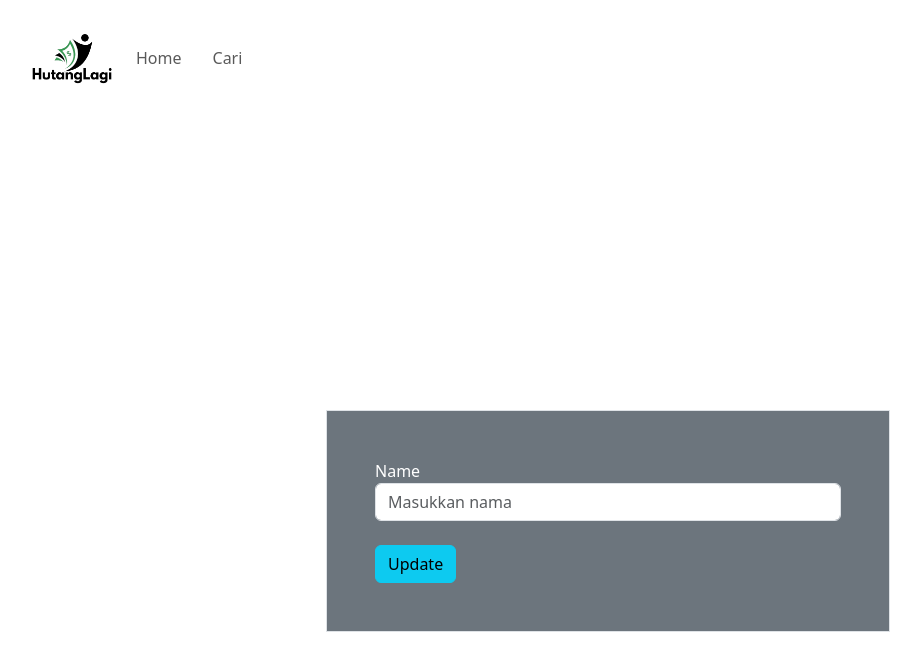
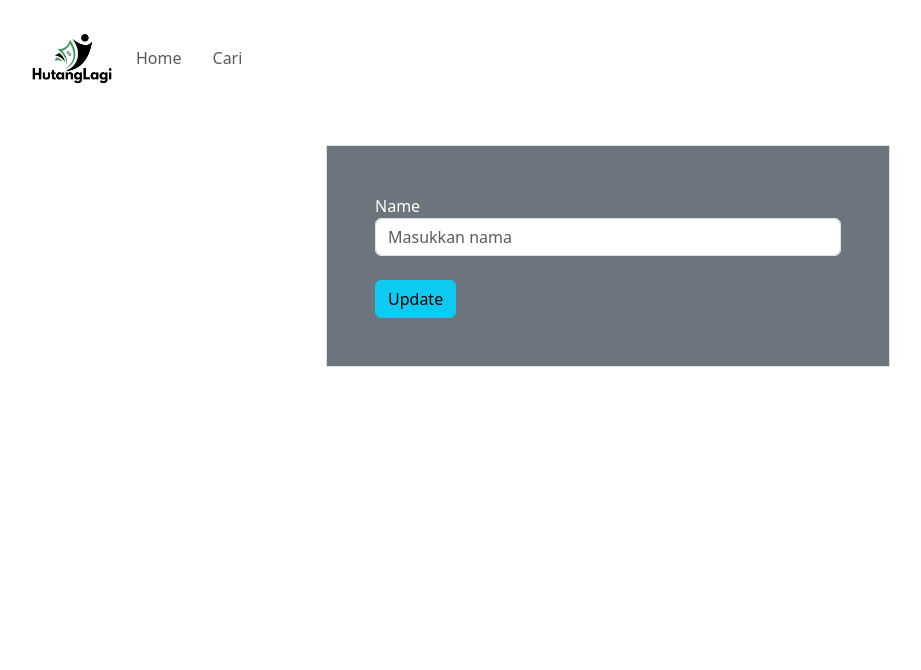
Before and after one commit to NuryND000/hutangApp, a React (Create React App) app in the folder frontend/: page /editpel/1 in a window 1280 px wide. Shown: the top 670 px of the page, without its empty margins (32-953 px from the left). Built offline with nearby package versions, Linux system fonts and the light colour scheme; no server answers.

Commit message:
ubah tampilan edit

```diff
--- a/frontend/src/components/tidakada.js
+++ b/frontend/src/components/tidakada.js
@@ -31,7 +31,7 @@ function UpdatePelanggan() {
   };
 
   return (
-    <div className="d-flex w-100 vh-100 align-items-center justify-content-center">
+    <div className=" align-items-center justify-content-center">
       <div className="w-50 border bg-secondary text-white p-5 mt-5 mx-auto">
         {" "}
         {/* Tambahkan margin dan align center di sini */}
```
Also changed, not shown: 1 other file (tests, documents, lock files or other folders).
